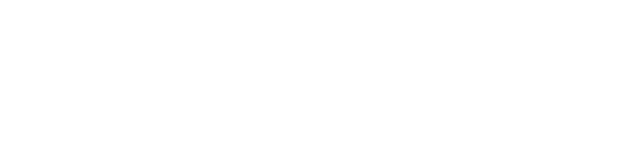
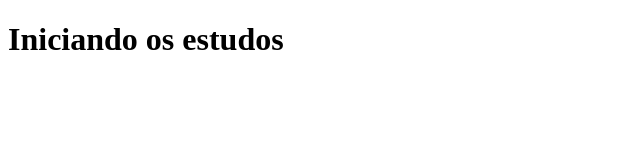
Before and after one commit to julianaaelo/Hiring-Coders-3, a plain HTML site: page HTML e CSS/index.html in a window 1280 px wide. Shown: the whole page, without its empty margins (0-640 px from the left). Drawn offline with Linux system fonts and the light colour scheme.

Commit message:
Iniciando os estudos Hiring Coders

```diff
--- a/HTML e CSS/index.html
+++ b/HTML e CSS/index.html
@@ -7,6 +7,6 @@
     <title>Document</title>
 </head>
 <body>
-
+    <h1>Iniciando os estudos</h1>
 </body>
 </html>
```
